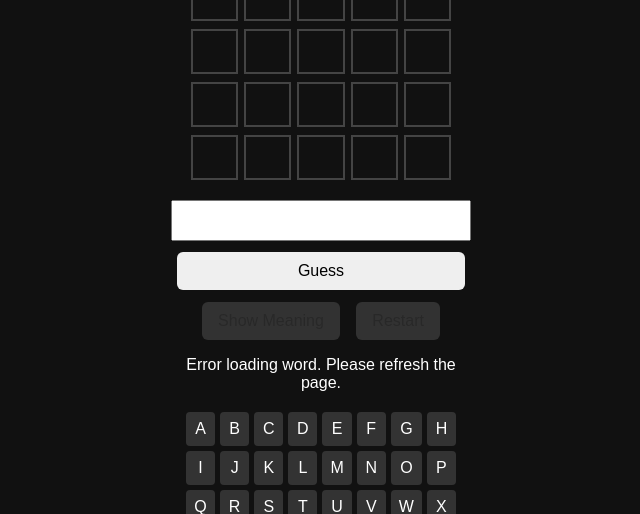
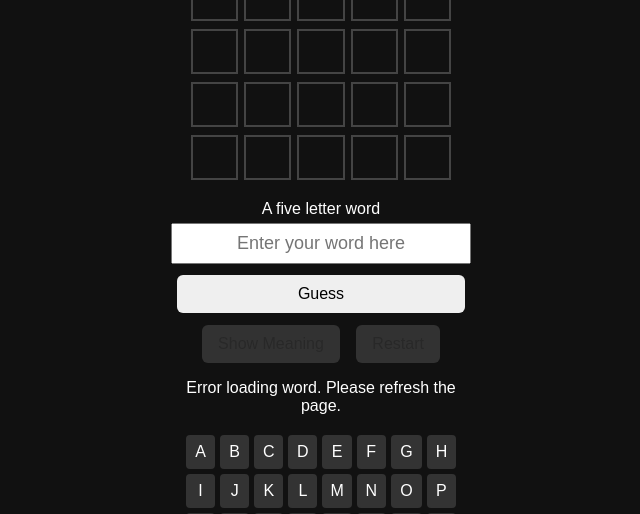
Before and after one commit to steenre/wordler-game, a Django app: page /game/ in a window 1280 px wide. Shown: the part 162-676 px from the top of the page, without its empty margins (319-959 px from the left). Run offline with Django 5.2, Linux system fonts and the light colour scheme; the visitor is signed in with stand-in values (Sample User, id 1); data comes from the database, SQL or seed files in the repository; data that the repository does not hold is empty.

Commit message:
Add placeholder to guess input field

```diff
--- a/templates/main/game.html
+++ b/templates/main/game.html
@@ -10,7 +10,8 @@
     <div id="board"></div>
 
     <div class="input-holder" >
-        <input id="guessInput" maxlength="5">
+        <label for="guessInput">A five letter word</label>
+        <input id="guessInput" maxlength="5" placeholder="Enter your word here">
         <button onclick="submitGuess()">Guess</button>
     </div>
 
```
